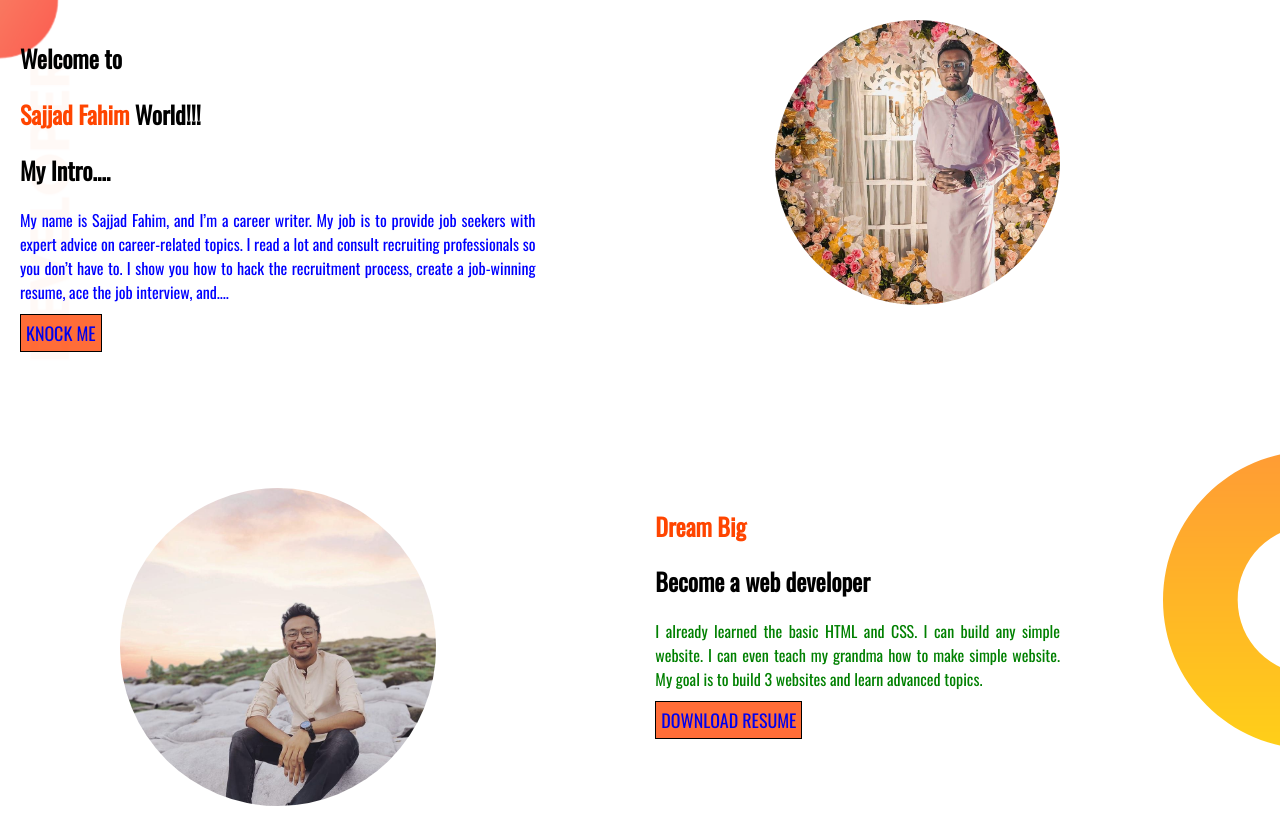
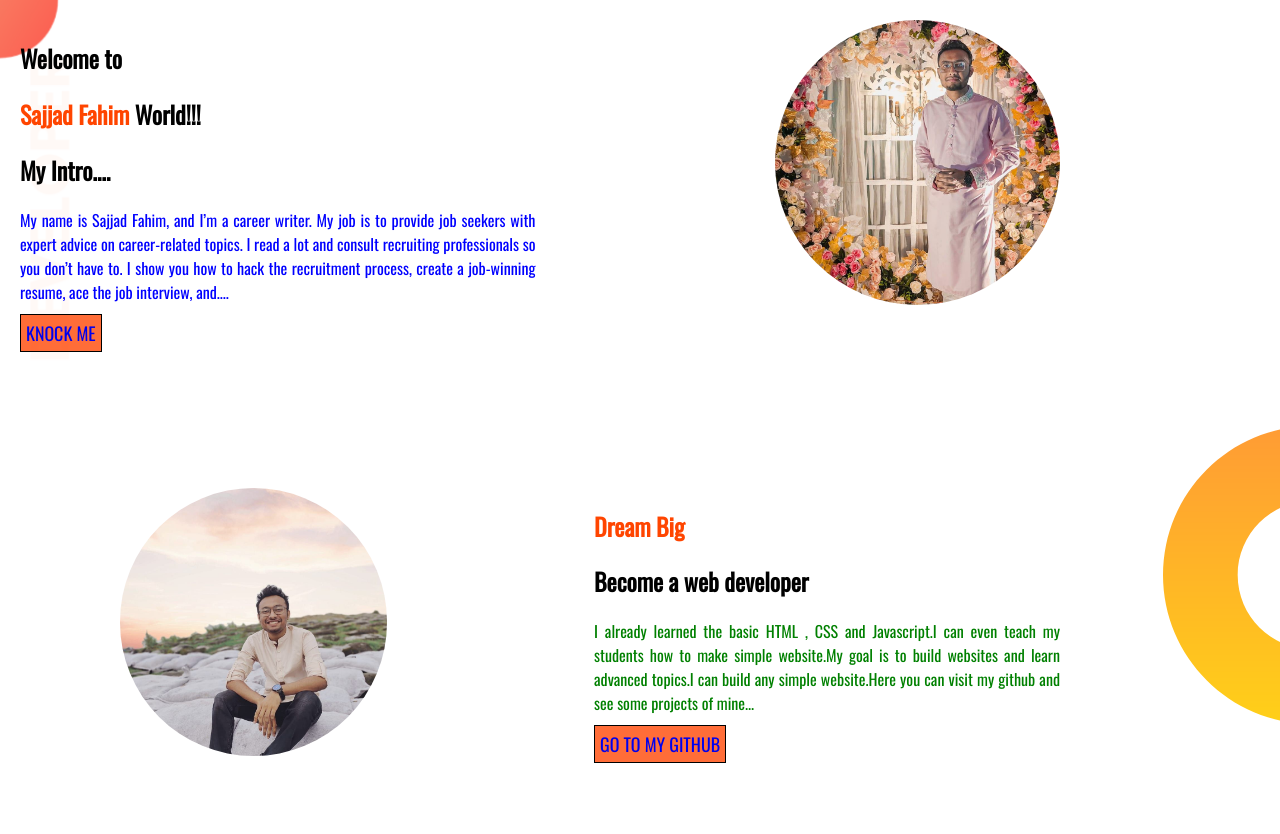
Before and after one commit to sajjad-fahim/my_portfolio1, a plain HTML site: page index.html in a window 1280 px wide. Shown: the top 834 px of the page. Drawn offline with nearby package versions, Linux system fonts and the light colour scheme.

Commit message:
last edited

```diff
--- a/index.html
+++ b/index.html
@@ -21,7 +21,7 @@
             <h2>My Intro....</h2>
             <p>My name is Sajjad Fahim, and I’m a career writer. My job is to provide job seekers with expert advice on career-related topics. I read a lot and consult recruiting professionals so you don’t have to. I show you how to hack the recruitment
                 process, create a job-winning resume, ace the job interview, and....</p>
-            <a class="link-button " target=" _blank " href="https://www.linkedin.com/in/sajjad-fahim-a86b681b3/ ">KNOCK ME</a>
+            <a class="link-button " target=" _blank " href="https://www.facebook.com/ ">KNOCK ME</a>
         </div>
         <div class="intro ">
             <img src="./images/pro.jpg " alt="my pic ">
@@ -36,8 +36,9 @@
         <div class="dream-big">
             <h1><span>Dream Big</span></h1>
             <h2>Become a web developer</h2>
-            <p>I already learned the basic HTML and CSS. I can build any simple website. I can even teach my grandma how to make simple website. My goal is to build 3 websites and learn advanced topics.</p>
-            <a class="link-button" target="_blank" href=" ">DOWNLOAD RESUME</a>
+            <p>I already learned the basic HTML , CSS and Javascript.I can even teach my students how to make simple website.My goal is to build websites and learn advanced topics.I can build any simple website.Here you can visit my github and see some projects
+                of mine...</p>
+            <a class="link-button" target="_blank" href="https://github.com/sajjad-fahim">GO TO MY GITHUB</a>
         </div>
         </div>
     </section>
```
Also changed, not shown: style.css (indentation only).
